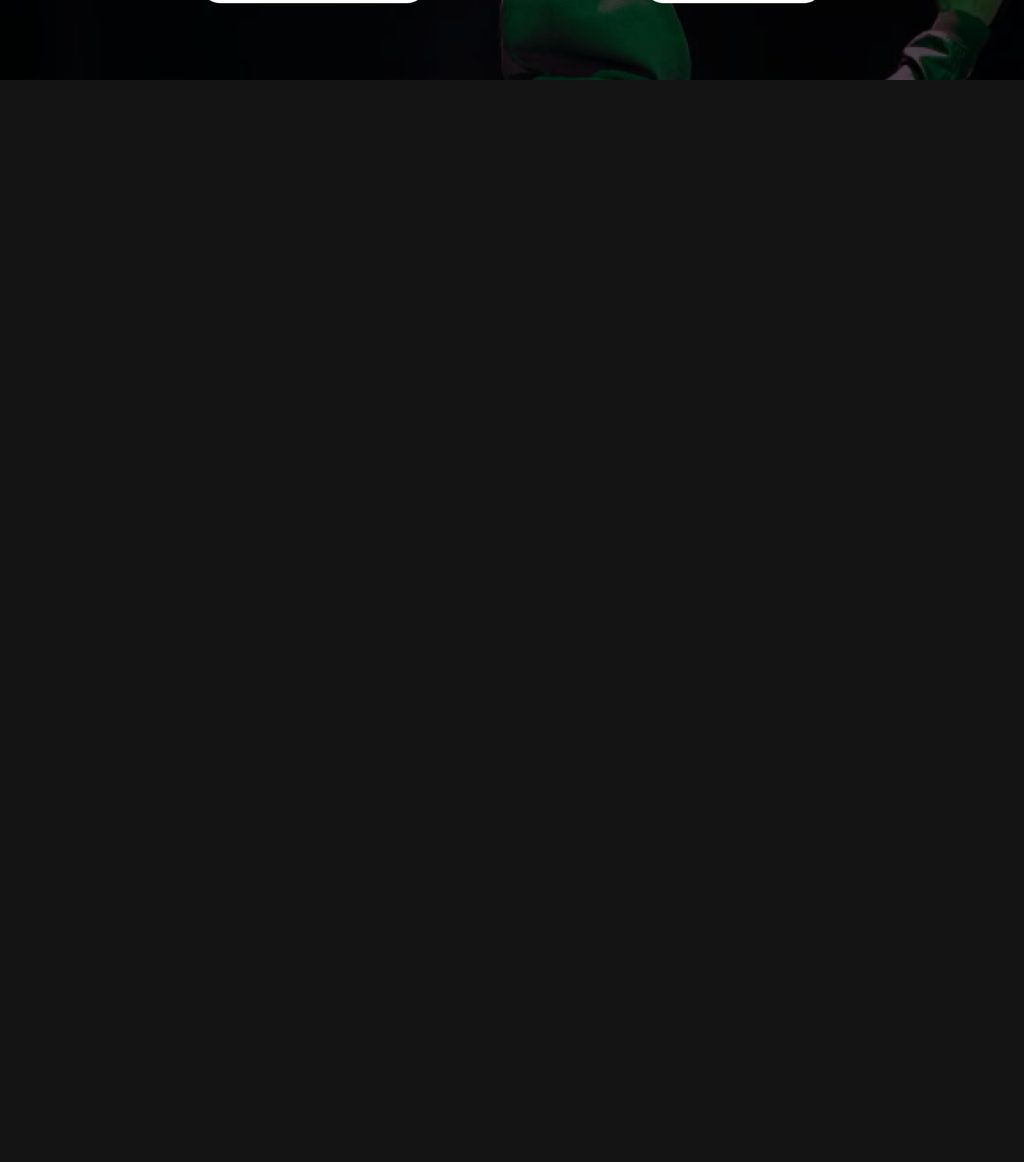
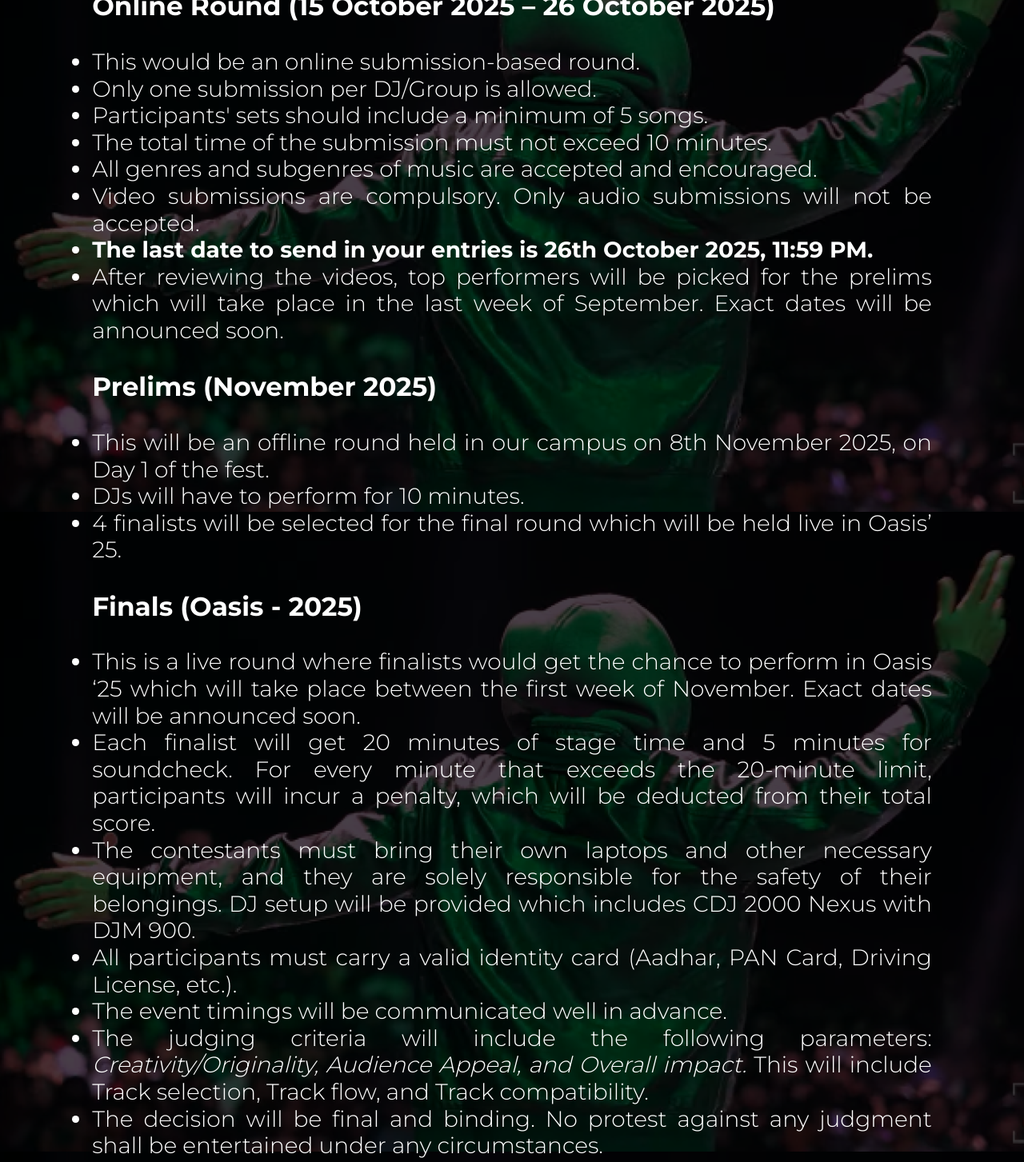
Before and after one commit to dvm-bitspilani/oasis-prereg, a React (Vite) app: page /Scontro/About in a window 1280 px wide. Shown: the part 960-2413 px from the top of the page at 80% size. Before the commit the page ends 1060 px from the top, so only its background shows below. Built offline with nearby package versions, Linux system fonts and the light colour scheme.

Commit message:
Scontro changes

```diff
--- a/src/routes/components/About Pages/About Scontro/AboutScontro.jsx
+++ b/src/routes/components/About Pages/About Scontro/AboutScontro.jsx
@@ -14,33 +14,68 @@ export default function AboutRapWars() {
         exit={{ scaleY: 1 }}
         transition={{ duration: 0.5 }}
       >
-        <motion.div className="page-container">
-          <motion.div className="about-container">
+        <motion.div className="page-container" >
+          <motion.div className="about-container" >
             <div className="about-title">About Scontro</div>
             <div className="about-text">
-              Scontro, the exhilarating DJ battle event set to take center stage
-              during Oasis, the esteemed cultural fest of BITS Pilani, promises
-              to be a thrilling and unforgettable experience for music
-              enthusiasts and festival-goers alike. Showcasing exceptional DJ
-              talent, Scontro provides an electrifying platform for emerging
-              artists to shine. As aspiring DJs compete in a dynamic two-stage
-              battle, attendees can expect to witness unmatched mixing prowess,
-              beatmatching skills, and crowd-pleasing selections. The finalists
-              will have the unique opportunity to perform live on the vibrant
-              campus, infusing the event with energy and excitement. Scontro not
-              only seeks to discover the best emerging DJ talent but also aims
-              to create a memorable and immersive musical experience for
-              everyone attending Oasis. Get ready for a fusion of beats, talent,
-              and electrifying performances at Scontro during Oasis 2025. <br />
+              Are you ready to step into the spotlight and command the decks like never before? Scontro, the premier DJ battle at BITS Pilani's Oasis, beckons all aspiring DJs and music virtuosos to step into the limelight and showcase their extraordinary talents.
+<br /><br />Imagine the exhilaration of commanding the decks, channeling your creativity, and crafting an unforgettable symphony of sound. Scontro transcends the realm of mere competition; it's an immersive experience where passion, innovation, and rhythm converge into a mesmerizing sonic spectacle.
+<br /><br />Picture yourself standing before an exuberant, music-hungry audience. As you drop your beats, you'll witness the dance floor transform into a pulsating sea of energy, a canvas for your artistic expression, and a testament to the power of music.
+<br /><br />This is your moment to seize, transcend boundaries, and make your musical dreams resound through every note. Don't let this extraordinary opportunity elude you. Join us at Scontro, where your beats will set the night ablaze, forging memories that will resonate for a lifetime.
+<br /><br />
+<section id="online-round">
+  <br />
+  <h3>Online Round (15 October 2025 – 26 October 2025)</h3>
+  <br />
+  <ul>
+    <li>This would be an online submission-based round.</li>
+    <li>Only one submission per DJ/Group is allowed.</li>
+    <li>Participants' sets should include a minimum of 5 songs.</li>
+    <li>The total time of the submission must not exceed 10 minutes.</li>
+    <li>All genres and subgenres of music are accepted and encouraged.</li>
+    <li>Video submissions are compulsory. Only audio submissions will not be accepted.</li>
+    <li><strong>The last date to send in your entries is 26th October 2025, 11:59 PM.</strong></li>
+    <li>After reviewing the videos, top performers will be picked for the prelims which will take place in the last week of September. Exact dates will be announced soon.</li>
+  </ul>
+</section>
+
+<section id="prelims">
+  <br />
+  <h3>Prelims (November 2025)</h3>
+  <br />
+  <ul>
+    <li>This will be an offline round held in our campus on 8th November 2025, on Day 1 of the fest.</li>
+    <li>DJs will have to perform for 10 minutes.</li>
+    <li>4 finalists will be selected for the final round which will be held live in Oasis’ 25.</li>
+  </ul>
+</section>
+
+<section id="finals">
+  <br />
+  <h3>Finals (Oasis - 2025)</h3>
+  <br />
+  <ul>
+    <li>This is a live round where finalists would get the chance to perform in Oasis ‘25 which will take place between the first week of November. Exact dates will be announced soon.</li>
+    <li>Each finalist will get 20 minutes of stage time and 5 minutes for soundcheck. For every minute that exceeds the 20-minute limit, participants will incur a penalty, which will be deducted from their total score.</li>
+    <li>The contestants must bring their own laptops and other necessary equipment, and they are solely responsible for the safety of their belongings. DJ setup will be provided which includes CDJ 2000 Nexus with DJM 900.</li>
+    <li>All participants must carry a valid identity card (Aadhar, PAN Card, Driving License, etc.).</li>
+    <li>The event timings will be communicated well in advance.</li>
+    <li>The judging criteria will include the following parameters: <em>Creativity/Originality, Audience Appeal, and Overall impact.</em> This will include Track selection, Track flow, and Track compatibility.</li>
+    <li>The decision will be final and binding. No protest against any judgment shall be entertained under any circumstances.</li>
+    <li>Further details will be communicated to the shortlisted participants.</li>
+  </ul>
+</section>
+
+
               <br />
-              <span>Winners get cash prizes worth Rs. 50,000/-</span>
+              <span>Winners get cash prizes worth Rs. 46,000/-</span>
               <br /> <br />
               Contact details:
               <br />
               <br />
-              Gurnaman Kaur - 7985413099
-              <br />
-              Agniswar Das - 8335028828
+              Kanishk - 9499150517
+              {/* <br />
+              Agniswar Das - 8335028828 */}
             </div>
             <div className="about-buttons-container">
               <Link to="/Scontro/form" className="about-link">
@@ -52,10 +87,10 @@ export default function AboutRapWars() {
                   argument={localStorage.getItem("scontro_registered")}
                 />
               </Link>
-               <MyPaymentButton
+               {/* <MyPaymentButton
   disabled={localStorage.getItem('scontro_paid') === 'true'}
   argument={localStorage.getItem('scontro_paid')} event='scontro'
-/>
+/> */}
 
             </div>
           </motion.div>
--- a/src/routes/components/Form/ScontroForm.jsx
+++ b/src/routes/components/Form/ScontroForm.jsx
@@ -18,7 +18,7 @@ const ScontroForm = () => {
   const socialsRef = useRef(null);
   const phoneRef = useRef(null);
   const emailRef = useRef(null);
-  const membersRef = useRef(null);
+  // const membersRef = useRef(null);
 
   const handleSubmit = (e) => {
     e.preventDefault();
@@ -30,7 +30,7 @@ const ScontroForm = () => {
       emailRef.current,
       ageRef.current,
       linksRef.current,
-      membersRef.current,
+      // membersRef.current,
       ageRef.current,
     ];
     const isEmpty = requiredFields.some((fieldRef) => !fieldRef.value);
@@ -71,7 +71,7 @@ const ScontroForm = () => {
         age: ageRef.current.value,
         youtube_gdrive: linksRef.current.value,
         social: socialsRef.current.value,
-        members: membersRef.current.value,
+        // members: membersRef.current.value,
       };
       axios
         .post(postLink, data, config)
@@ -182,17 +182,17 @@ const ScontroForm = () => {
                 Link to your socials (if any)
               </label>
               <input type="text" className="input-field" ref={socialsRef} />
-              <label htmlFor="state" className="input-heading">
+              {/* <label htmlFor="state" className="input-heading">
                 Number of Members in Team
-              </label>
-              <select className="input-field" ref={membersRef}>
+              </label> */}
+              {/* <select className="input-field" ref={membersRef}>
                 <option value="" disabled selected hidden>
                   Select
                 </option>
                 <option value="1">1</option>
                 <option value="2">2</option>
                 <option value="3">3 (max)</option>
-              </select>
+              </select> */}
 
               <label htmlFor="links" className="input-heading">
                 Youtube / Google Drive Link to your Video Submission
```
